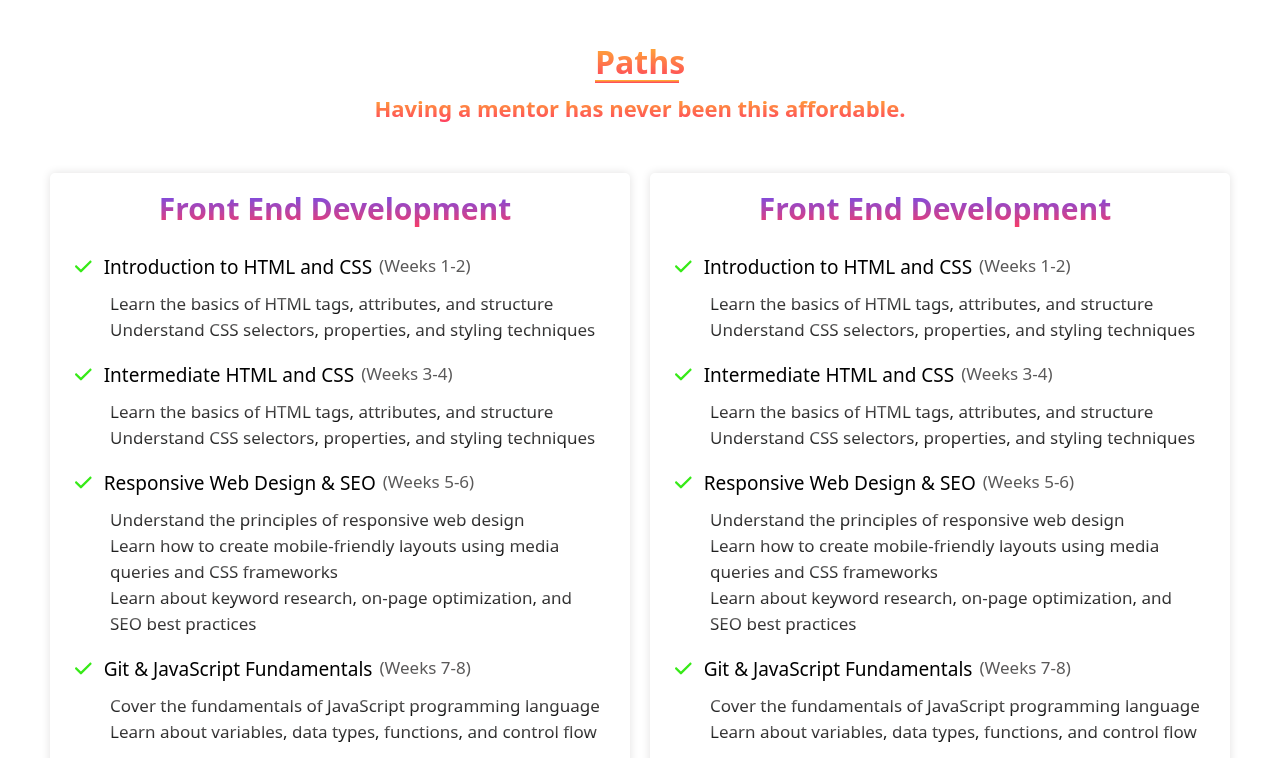
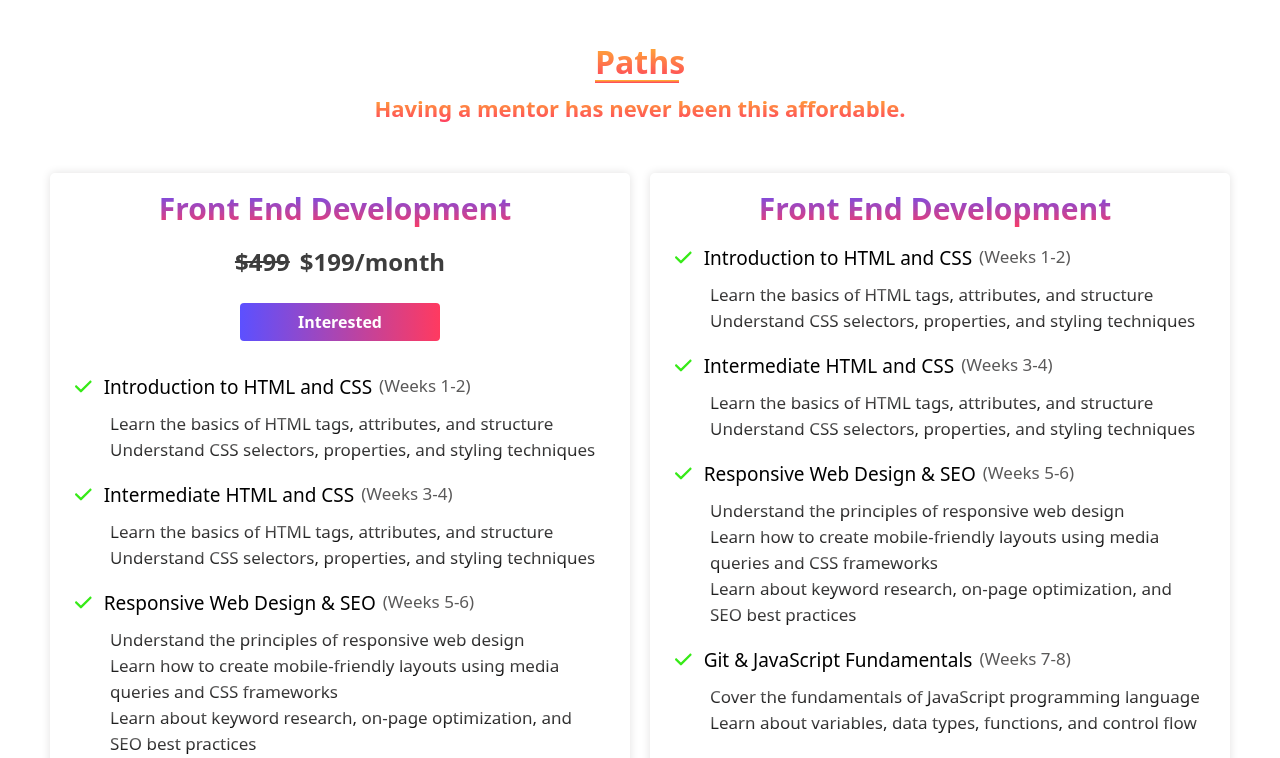
Before and after one commit to MikheilMusaelyan/CodeRush, an Angular app: page / in a window 1280 px wide. Shown: the top 758 px of the page. Built offline with nearby package versions, Linux system fonts and the light colour scheme.

Commit message:
finished interact and price styling

```diff
--- a/src/app/plans/plans.component.css
+++ b/src/app/plans/plans.component.css
@@ -46,8 +46,36 @@ main{
     /* background-color: #fbffe5; */
     width: max-content;
 }
+.course-price{
+    color: #3d3d3d;
+    text-align: center;
+    margin: 10px 0;
+}
+.linethrough{
+    padding-right: 10px;
+    text-decoration: line-through;
+}
+.interact-wrap{
+    display: flex;
+    justify-content: center;
+    padding: 15px 0 23px 0;
+}
+.interact{
+    cursor: pointer;
+    color: white;
+    font-weight: bold;
+    font-size: 16px;
+    display: block;
+    width: 200px;
+    padding: 8px 0;
+    border-radius: 4px;
+    border: none !important;
+    outline: none !important;
+    background: linear-gradient(to right, var(--blue), var(--pink)); ;
+}
+
 .title{
-    margin: 0 0 15px -10px;
+    margin: 0 0 6px -10px;
     display: flex;
     align-items: center;
     justify-content: center;
--- a/src/app/plans/plans.component.html
+++ b/src/app/plans/plans.component.html
@@ -1,9 +1,16 @@
 <main>
     <h1 class="main-title">Paths</h1>
     <h2 class="sub-title">Having a mentor has never been this affordable.</h2>
-    <div class="plan-wrap">
+<div class="plan-wrap">
     <div class="plan">
         <h1 class="title"><span>Front End Development</span></h1>
+        <h2 class="course-price">
+            <span class="discount linethrough">$499</span>
+            <span class="discount">$199/month</span>
+        </h2>
+        <div class="interact-wrap">
+            <button class="interact">Interested</button>
+        </div>
 
         <span class="time-stamp">
             <div class="title-wrap">
```
